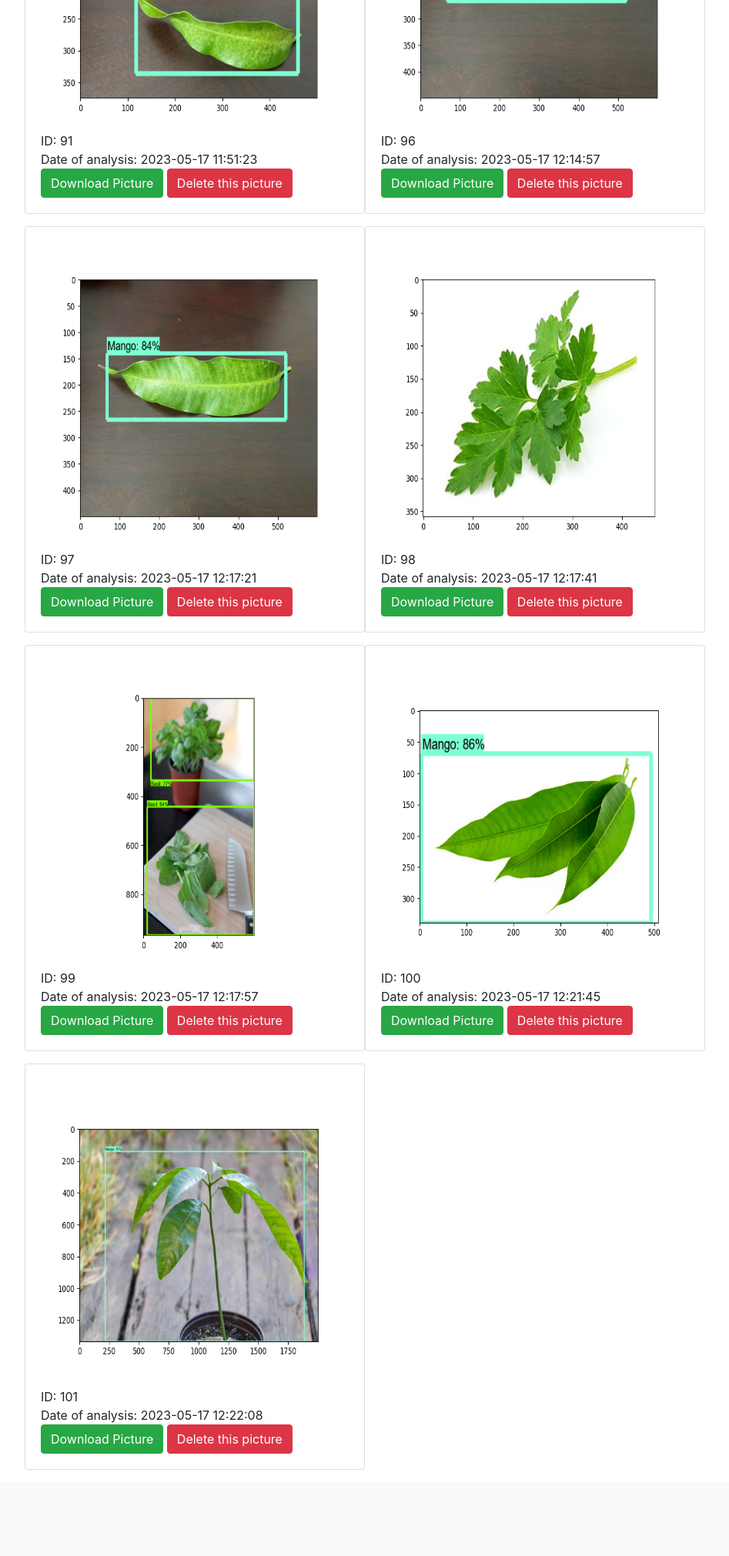
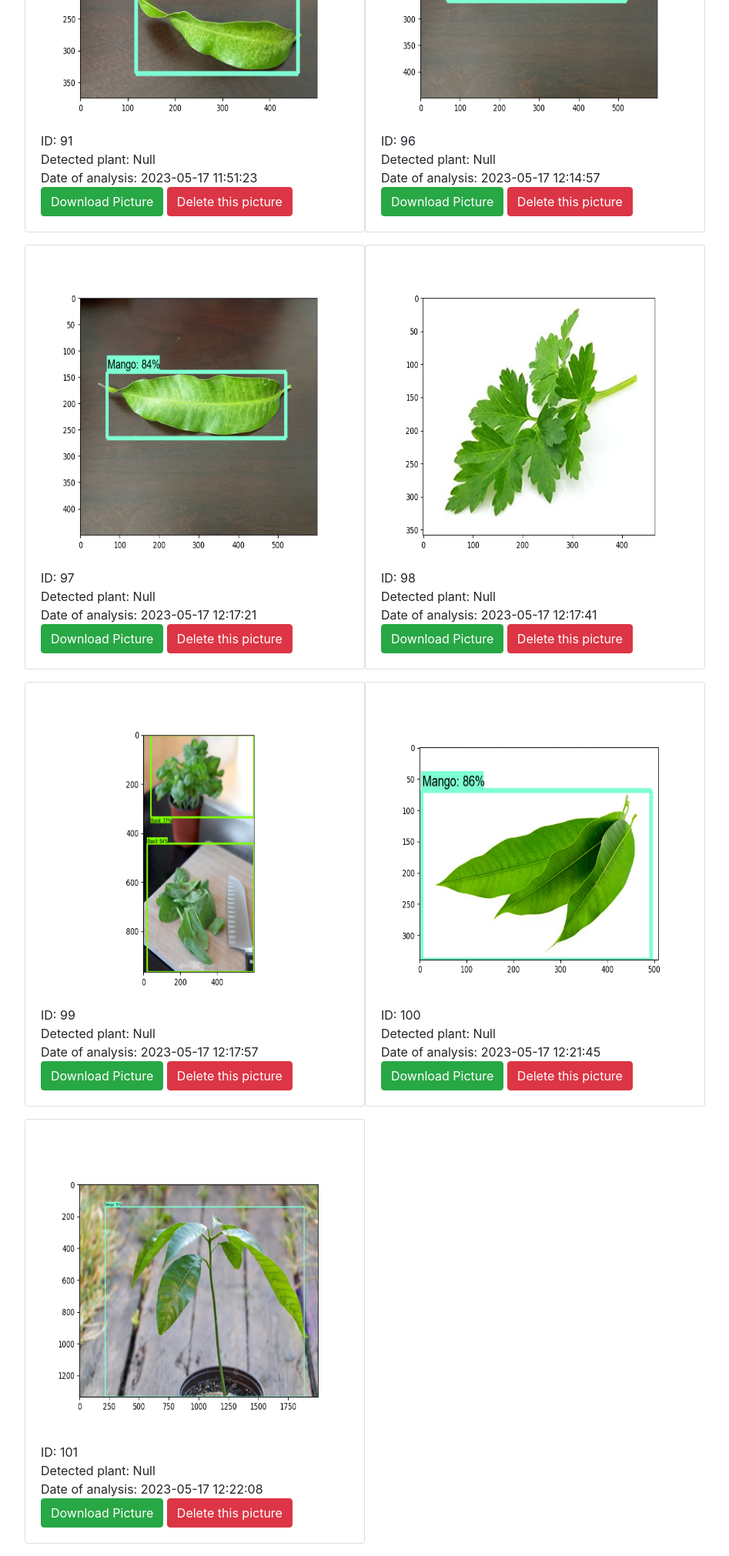
Before and after one commit to Plantify-499/Planrify, a PHP site: page /Plantify/results.php in a window 1280 px wide. Shown: the part 354-2376 px from the top of the page at 77% size, without its empty margins (38-985 px from the left). Before the commit the page ends 2264 px from the top, so only its background shows below. Run offline with PHP 8.4, Linux system fonts and the light colour scheme; a user stored in the database is signed in; data comes from the database, SQL or seed files in the repository; data that the repository does not hold is empty; some libraries are stand-ins or nearby versions.

Commit message:
Add files via upload

```diff
--- a/Plantify/results.php
+++ b/Plantify/results.php
@@ -41,6 +41,7 @@ if ($_SERVER["REQUEST_METHOD"] == 'POST' && isset($_POST['delete_pic'])) {
       <div class="card-body">
       <img src="<?php  echo $config['app_url'].$pic['image_path']; ?>" width="400" height="400">
         <div class="">ID: <?php echo $pic['id']; ?></div>
+        <div class="">Detected plant: <?php if ($pic['detected_classes'] == null) echo "Null"; else echo $pic['detected_classes']; ?></div>
         <div class="">Date of analysis: <?php echo $pic['analysis_date']; ?></div>
 
         <a href="<?php echo $pic['image_path']; ?>" download>
```
